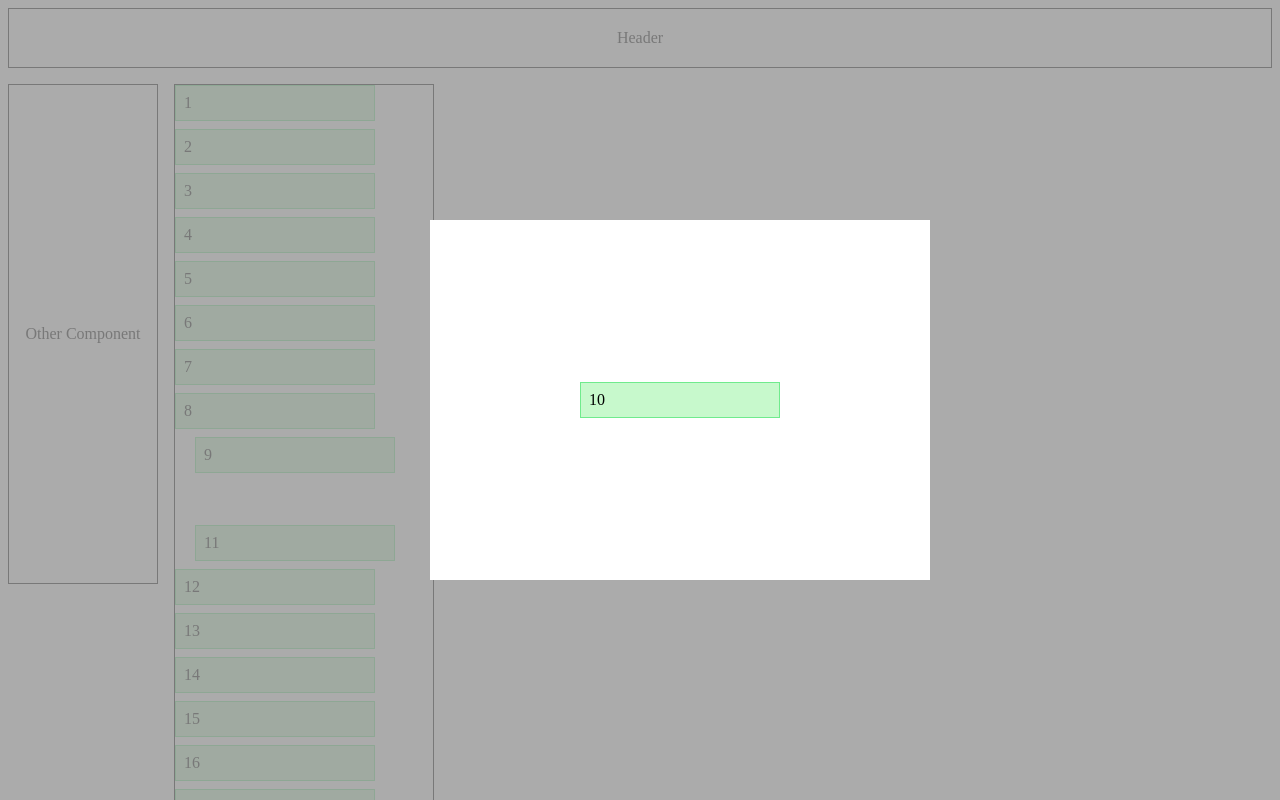
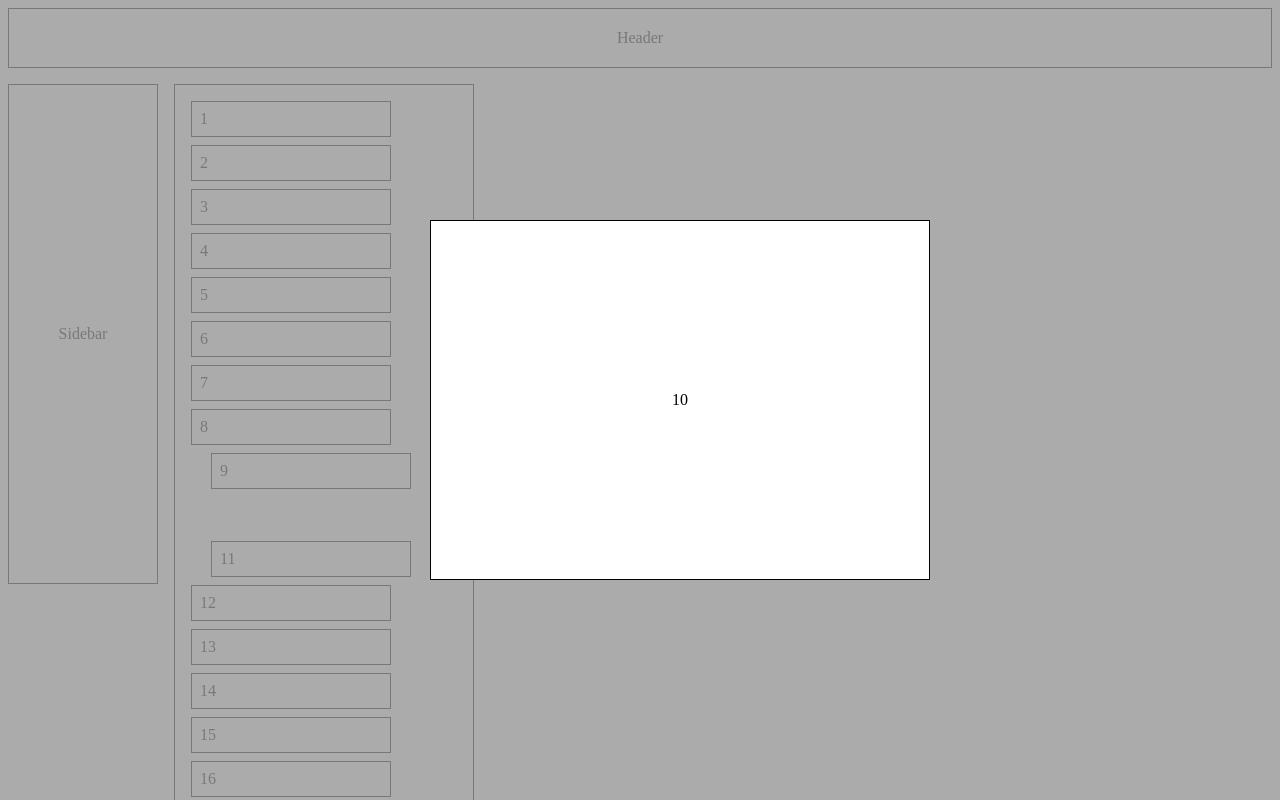
Before and after one commit to viveloper/dynamic-list, a website: page index.html in a window 1280 px wide. Both pictures are taken after a click on the item "10". Shown: the top 800 px of the page. Drawn offline with Linux system fonts and the light colour scheme.

Commit message:
change to use only text content

```diff
--- a/index.html
+++ b/index.html
@@ -16,23 +16,25 @@
     </style>
   </head>
   <body>
-    <header class="box" style="width: 100%; height: 60px">
-      <span>Header</span>
+    <header class="box" style="width: 100%; height: 60px; margin-bottom: 16px">
+      Header
     </header>
 
-    <main style="margin-top: 16px">
-      <section style="display: flex; gap: 16px">
-        <div class="box" style="width: 150px; height: 500px">
-          <span>Other Component</span>
-        </div>
-        <div id="dynamic-list-area"></div>
-
-        <!-- <div class="dynamic-list-wrapper">
-          <ul class="dynamic-list" id="dynamic-list"></ul>
-          <div class="dimed-layer hidden" id="dimed-layer"></div>
-        </div> -->
-      </section>
-    </main>
+    <div style="display: flex; gap: 16px">
+      <aside class="box" style="width: 150px; height: 500px">Sidebar</aside>
+      <main>
+        <div
+          id="dynamic-list-area"
+          style="
+            border: 1px solid black;
+            padding: 16px;
+            max-height: 1600px;
+            min-width: 300px;
+            overflow: auto;
+          "
+        ></div>
+      </main>
+    </div>
 
     <script src="/index.js"></script>
   </body>
--- a/index.js
+++ b/index.js
@@ -1,4 +1,12 @@
 console.log('Dynamic List');
+
+const LIST_INDENT = 40;
+const LIST_SUB_INDENT = 20;
+const ANIMATE_OPTION = {
+  duration: 300,
+  easing: 'ease',
+  fill: 'forwards',
+};
 
 // utility function
 const sumParentScrollOffset = (el) => {
@@ -10,26 +18,16 @@ const sumParentScrollOffset = (el) => {
 // test data
 const SAMPLE_DATA = Array(100)
   .fill('')
-  .map((_, index) => {
-    const div = document.createElement('div');
-    div.style.width = '200px';
-    div.style.height = '36px';
-    div.style.backgroundColor = '#C7F9CC';
-    div.style.border = '1px solid #70EB8D';
-    div.style.padding = '4px 8px';
-    div.style.display = 'flex';
-    div.style.alignItems = 'center';
-    div.innerHTML = index + 1;
-
-    return div;
-  });
+  .map((_, index) => `${index + 1}`);
 
 const targetEl = document.querySelector('#dynamic-list-area');
 const dynamicList = DynamicList({
-  items: SAMPLE_DATA,
+  list: SAMPLE_DATA,
   gap: 8,
-  minWidth: '260px',
-  maxHeight: '1600px',
+  itemWidth: '200px',
+  itemHeight: '36px',
+  popWidth: '500px',
+  popHeight: '360px',
 });
 targetEl.appendChild(dynamicList);
 
@@ -37,10 +35,10 @@ targetEl.appendChild(dynamicList);
 // TODO: 설명
 // TODO: props를 변경할때마다 DOM을 새로 생성하고있다. DOM을 유지하고 state에 따라 업데이트되는 방식으로 수정 해보자.
 function DynamicList({
-  items,
-  gap,
-  minWidth,
-  maxHeight,
+  list = [],
+  gap = 8,
+  itemWidth = '200px',
+  itemHeight,
   popWidth = '500px',
   popHeight = '360px',
 }) {
@@ -51,116 +49,60 @@ function DynamicList({
 
   const ul = document.createElement('ul');
   ul.className = 'dynamic-list';
-  ul.style.minWidth = minWidth;
-  ul.style.maxHeight = maxHeight;
-  ul.style.overflow = 'auto';
 
-  const wrappedItems = items.map((item, index) => {
+  const items = list.map((item, index) => {
     const li = document.createElement('li');
     li.className = 'item';
-    li.style.width = 'fit-content'; // TODO: 애니메이션 적용을 위해 수치값으로 적용 필요
-    li.style.height = 'fit-content'; // TODO: 애니메이션 적용을 위해 수치값으로 적용 필요
+    li.style.border = '1px solid black';
+    li.style.width = itemWidth;
+    li.style.height = itemHeight;
     li.style.marginTop = `${index > 0 ? gap : 0}px`;
-    if (typeof item === 'object') {
-      li.appendChild(item);
-    } else {
-      // TODO: 일반 텍스트 처리
+    li.style.padding = '4px 8px';
+    li.style.display = 'flex';
+    li.style.alignItems = 'center';
+
     li.innerText = item;
-    }
 
     return li;
   });
 
-  wrappedItems.forEach((item) => {
+  items.forEach((item) => {
     ul.appendChild(item);
   });
 
   // TODO: mouseenter <-> mouseover 차이 확인
   const createMouseEnterHandler = (targetIndex, items) => () => {
-    // items[targetIndex].classList.add('hover-item');
-    // if (targetIndex > 0) {
-    //   items[targetIndex - 1].classList.add('neighbor-item');
-    // }
-    // if (targetIndex < items.length - 1) {
-    //   items[targetIndex + 1].classList.add('neighbor-item');
-    // }
-
     items[targetIndex].animate(
-      { marginLeft: '40px' },
-      {
-        duration: 300,
-        easing: 'ease',
-        fill: 'forwards',
-      }
+      { marginLeft: `${LIST_INDENT}px` },
+      ANIMATE_OPTION
     );
     if (targetIndex > 0) {
       items[targetIndex - 1].animate(
-        { marginLeft: '20px' },
-        {
-          duration: 300,
-          easing: 'ease',
-          fill: 'forwards',
-        }
+        { marginLeft: `${LIST_SUB_INDENT}px` },
+        ANIMATE_OPTION
       );
     }
     if (targetIndex < items.length - 1) {
       items[targetIndex + 1].animate(
-        { marginLeft: '20px' },
-        {
-          duration: 300,
-          easing: 'ease',
-          fill: 'forwards',
-        }
+        { marginLeft: `${LIST_SUB_INDENT}px` },
+        ANIMATE_OPTION
       );
     }
   };
 
   // TODO: mouseleave <-> mouseout 차이 확인
   const createMouseLeaveHandler = (targetIndex, items) => () => {
-    // items[targetIndex].classList.remove('hover-item');
-    // if (targetIndex > 0) {
-    //   items[targetIndex - 1].classList.remove('neighbor-item');
-    // }
-    // if (targetIndex < items.length - 1) {
-    //   items[targetIndex + 1].classList.remove('neighbor-item');
-    // }
-
-    items[targetIndex].animate(
-      { marginLeft: '0px' },
-      {
-        duration: 300,
-        easing: 'ease',
-        fill: 'forwards',
-      }
-    );
+    items[targetIndex].animate({ marginLeft: 0 }, ANIMATE_OPTION);
     if (targetIndex > 0) {
-      items[targetIndex - 1].animate(
-        { marginLeft: '0px' },
-        {
-          duration: 300,
-          easing: 'ease',
-          fill: 'forwards',
-        }
-      );
+      items[targetIndex - 1].animate({ marginLeft: 0 }, ANIMATE_OPTION);
     }
     if (targetIndex < items.length - 1) {
-      items[targetIndex + 1].animate(
-        { marginLeft: '0px' },
-        {
-          duration: 300,
-          easing: 'ease',
-          fill: 'forwards',
-        }
-      );
+      items[targetIndex + 1].animate({ marginLeft: 0 }, ANIMATE_OPTION);
     }
   };
 
   const replaceTransparentItem = (item) => {
-    const transparentItem = document.createElement('li');
-    transparentItem.className = item.className;
-    transparentItem.style.width = item.style.width;
-    transparentItem.style.marginTop = item.style.marginTop;
-    transparentItem.innerHTML = item.innerHTML;
+    const transparentItem = item.cloneNode(true);
     transparentItem.style.opacity = 0;
     ul.insertBefore(transparentItem, item);
   };
@@ -181,19 +123,9 @@ function DynamicList({
       item.classList.add('selected');
       item.style.position = 'fixed';
       item.style.margin = '0';
-
-      // start position
-      item.style.left = `${startOffsetX}px`;
-      item.style.top = `${startOffsetY}px`;
-
-      // final position
-      // item.style.left = '50%';
-      // item.style.top = '50%';
-      // item.style.transform = 'translate(-50%, -50%)';
-
+      item.style.left = `${startOffsetX}px`; // original position
+      item.style.top = `${startOffsetY}px`; // original position
       item.style.zIndex = 1;
-      // item.style.width = popWidth;
-      // item.style.height = popHeight;
       item.style.backgroundColor = 'white';
       item.style.display = 'flex';
       item.style.justifyContent = 'center';
@@ -209,52 +141,33 @@ function DynamicList({
             opacity: 1,
           },
         ],
-        {
-          duration: 300,
-          easing: 'ease',
-          fill: 'forwards',
-        }
+        ANIMATE_OPTION
       );
 
       dimedLayer.addEventListener('click', () => {
         console.log('clicked dimed layer');
+        // TODO:
       });
 
-      // start -> final moving animation
+      // go to final position (pop out)
       item.animate(
-        [
-          // from keyframe
-          {
-            left: `${startOffsetX}px`,
-            top: `${startOffsetY}px`,
-            width: '0px', // TODO: 애니메이션 적용을 위해 수치값으로 적용 필요
-            height: '0px', // TODO: 애니메이션 적용을 위해 수치값으로 적용 필요
-            opacity: 0,
-          },
-          // to keyframe
         {
           left: '50%',
           top: '50%',
           transform: 'translate(-50%, -50%)',
           width: popWidth,
           height: popHeight,
-            opacity: 1,
         },
-        ],
-        {
-          duration: 300, // TODO: 통일이 필요한 값들은 상수화
-          easing: 'ease',
-          fill: 'forwards',
-        }
+        ANIMATE_OPTION
       );
     };
 
     return handleItemClick;
   };
 
-  wrappedItems.forEach((item, index) => {
-    const handleMouseEnter = createMouseEnterHandler(index, wrappedItems);
-    const handleMouseLeave = createMouseLeaveHandler(index, wrappedItems);
+  items.forEach((item, index) => {
+    const handleMouseEnter = createMouseEnterHandler(index, items);
+    const handleMouseLeave = createMouseLeaveHandler(index, items);
     const handleItemClick = createItemClickHandler(item, handleMouseLeave);
 
     item.addEventListener('mouseenter', handleMouseEnter);
--- a/style.css
+++ b/style.css
@@ -4,7 +4,7 @@
 
 .dynamic-list {
   list-style-type: none;
-  border: 1px solid black;
+  /* border: 1px solid black; */
   padding: 0;
   margin: 0;
 }
@@ -19,7 +19,7 @@
 }
 
 .dynamic-list .item.neighbor-item {
-  margin-left: 20px;
+  /* margin-left: 20px; */
 }
 
 .dynamic-list .item.selected {
```
Lines whose indentation alone changed are shown as unchanged.
